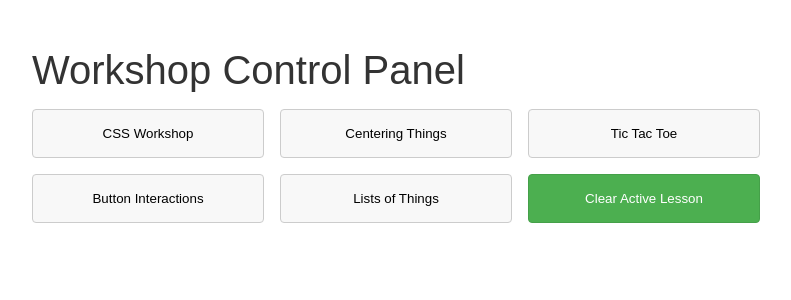
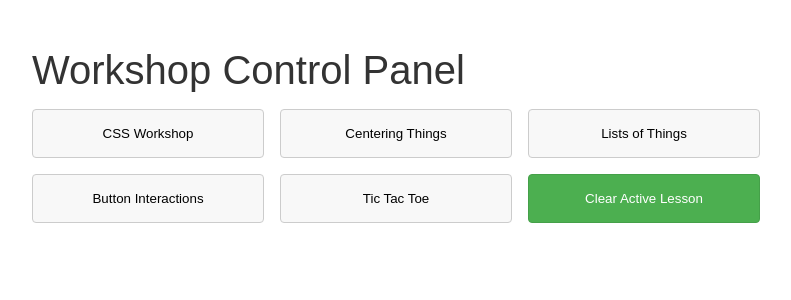
Before and after one commit to koflaherty/css-workshop, a SvelteKit app: page /admin/workshop in a window 1280 px wide. Shown: the top 300 px of the page, without its empty margins (244-1035 px from the left). Built offline with nearby package versions, Linux system fonts and the light colour scheme; no server answers; the database is empty; sample sign-in values are in the browser's storage; a web font is replaced by a local one.

Commit message:
Flushed out button interaction a bit more

```diff
--- a/src/routes/lessons/lessons.ts
+++ b/src/routes/lessons/lessons.ts
@@ -1,7 +1,7 @@
 export const lessons = [
 	{ slug: 'waiting-room', title: 'CSS Workshop' },
 	{ slug: 'centering-things', title: 'Centering Things' },
+	{ slug: 'lists-of-things', title: 'Lists of Things' },
+	{ slug: 'button-interactions', title: 'Button Interactions' },
 	{ slug: 'tic-tac-toe', title: 'Tic Tac Toe' },
-	{ slug: 'button-interactions', title: 'Button Interactions' },
-	{ slug: 'lists-of-things', title: 'Lists of Things' },
 ];
```
Also changed, not shown: 2 other files (tests, documents, lock files or other folders).
